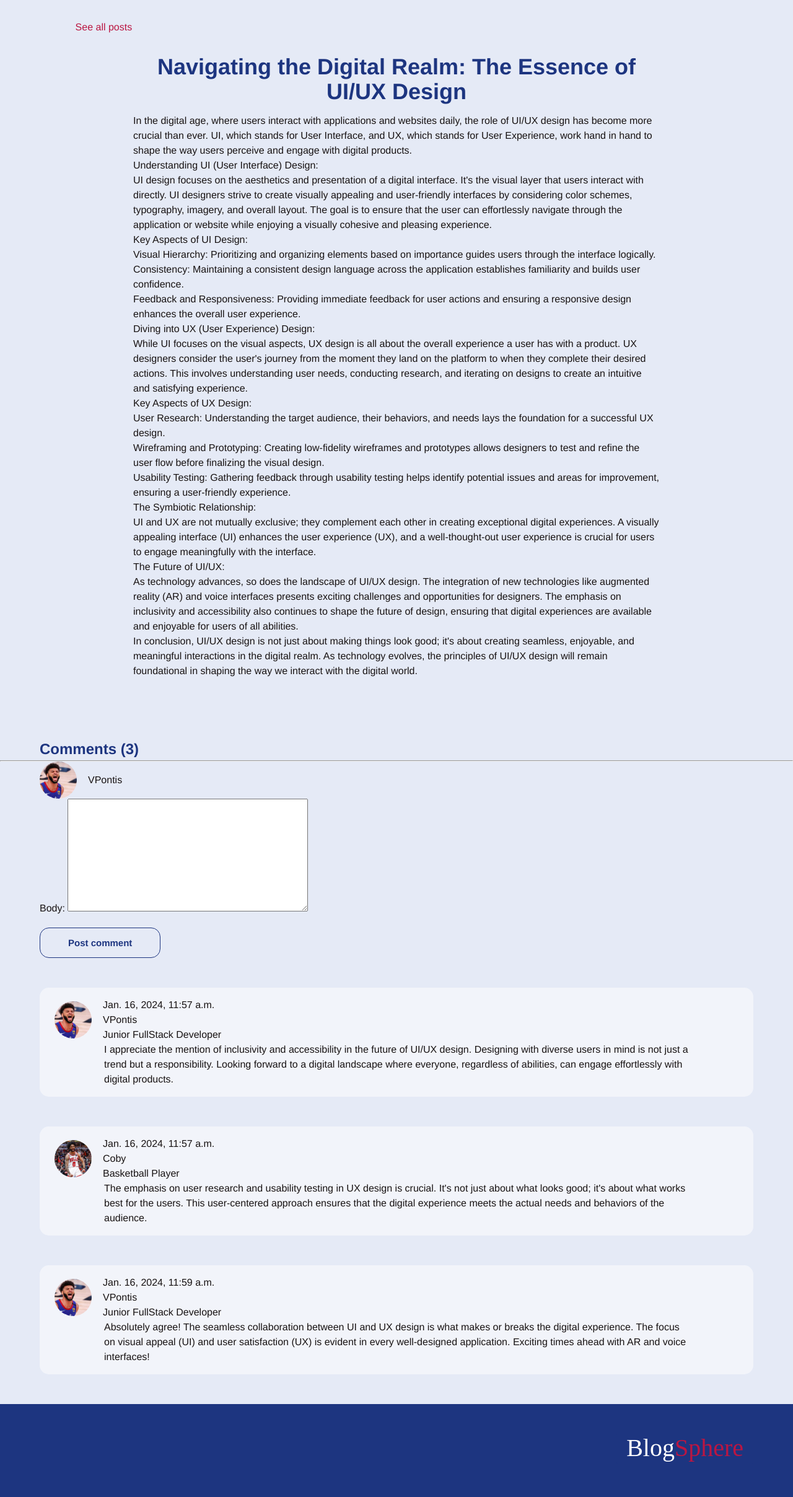
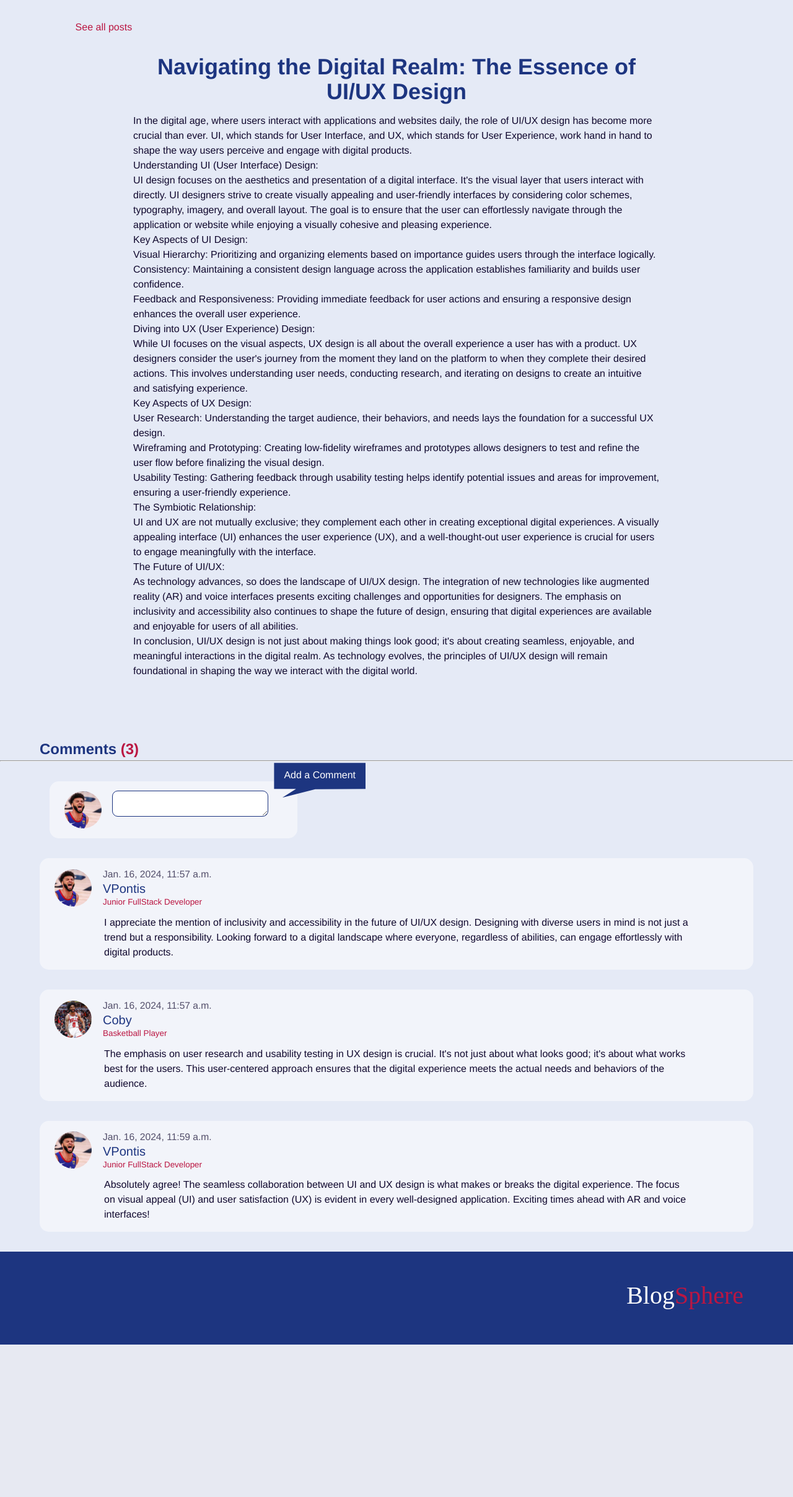
Before and after one commit to VPontis15/BlogSphere, a Django app: a page that uses blog/templates/blog/post.html in a window 1280 px wide. Shown: the part 92-2508 px from the top of the page at 62% size. After the commit the page ends 2262 px from the top, so only its background shows below. Run offline with Django 5.2, Linux system fonts and the light colour scheme; a user stored in the database is signed in; data comes from the database, SQL or seed files in the repository; both versions use the stored data as it was after the commit.

Commit message:
style the comment section and individual comments

```diff
--- a/accounts/forms.py
+++ b/accounts/forms.py
@@ -12,7 +12,7 @@ class  UserForm(forms.ModelForm):
     last_name = forms.CharField(max_length=100, required=False)
     class Meta:
         model = Profile
-        exclude = ["following", "followers", 'user']
+        exclude = ["following", "followers", 'user','comments']
 
 
     def __init__(self, *args, **kwargs):
--- a/accounts/models.py
+++ b/accounts/models.py
@@ -53,8 +53,7 @@ def create_profile(sender, instance, created, **kwargs):
      if created:
         user_profile = Profile(user=instance)
         user_profile.save()
-        user_comments = Comment.objects.filter(user=instance)
-        user_profile.comments.set(user_comments)
+
         # user_profile.followers.set([instance.profile.id])
 
 post_save.connect(create_profile, sender=User)
--- a/blog/templates/blog/components/comment.html
+++ b/blog/templates/blog/components/comment.html
@@ -3,17 +3,33 @@
 <div class="comment ">
     <header class="comment-header">
     {% comment %} if no profile-picture {% endcomment %}
+      {% if comment.user ==  request.user %}
+
+      <a href="{% url 'editProfile' %}?tab=informations">
     {% if not comment.user.profile.profile_pic %}
   <img class="no-picture" src="{% static 'images/no-profile-picture.svg' %}" alt="">
   {% else %}
         <img class="profile-picture" src="{{comment.user.profile.profile_pic.url}}" alt="">
 
   {% endif %}
+</a>
+
+{% else %}
+
+<a href="{% url 'user-profile'  username=comment.user  tab='informations' %}">
+  {% if not comment.user.profile.profile_pic %}
+<img class="no-picture comment-picture" src="{% static 'images/no-profile-picture.svg' %}" alt="">
+{% else %}
+      <img class="profile-picture" src="{{comment.user.profile.profile_pic.url}}" alt="">
+
+{% endif %}
+</a>
+  {% endif %}
   <div class="comment_user-details">
-    <span>{{comment.timestamp}}</span>
+    <span class="comment_user-details-posted_at">{{comment.timestamp}}</span>
     <span class="comment_user-details-username">{{comment.user}}</span>
     {% if comment.user.profile.job %}
-    <span class="comment_user-details-posted_at">{{comment.user.profile.job}}</span>
+    <span class="comment_user-details-job " >{{comment.user.profile.job}}</span>
     {% endif %}
   </div>
 </header>
--- a/blog/templates/blog/components/commentForm.html
+++ b/blog/templates/blog/components/commentForm.html
@@ -1,7 +1,8 @@
 {% load static %}
 
 
-<div class="comment-form container">
+<div class="comment-form ">
+  <span class="add-comment">Add a Comment</span>
     <header class="comment-header">
     {% comment %} if no profile-picture {% endcomment %}
     {% if not user.profile.profile_pic %}
@@ -10,17 +11,19 @@
         <img class="profile-picture" src="{{user.profile.profile_pic.url}}" alt="">
 
   {% endif %}
-  <div class="comment_user-details">
-    <span class="comment_user-details-username">{{user}}</span>
 
-  </div>
-</header>
+
   <form action="{% url 'post' slug=post.slug %}" method="POST">
     {% csrf_token %}
-    {{form.as_p}}
+    {% for field in form %}
+    <fieldset class="comment-textarea ">
+      {{field}}
+    </fieldset>
+
+    {% endfor %}
     <div class="row">
-    <button class="cancel-btn" type="submit">Post comment</button></div>
-  </form>
+    <button class="cancel-btn comment-btn hidden" type="submit">Add a comment</button></div>
+  </form></header>
 
 
 
--- a/blog/templates/blog/post.html
+++ b/blog/templates/blog/post.html
@@ -15,7 +15,7 @@
     </article></div>
 
 
-    <h2 class="comments-heading">Comments ({{post.comments.count}})</h2>{% endblock content %}
+    <h2 class="comments-heading">Comments <span class="count">({{post.comments.count}})</span></h2>{% endblock content %}
     {% block comments %}
     <hr>
     {% if request.user.is_authenticated %}
--- a/static/article.css
+++ b/static/article.css
@@ -154,7 +154,7 @@ img.edit  {
     object-position: center;
 }
 
-.author img:focus-visible, .author img:hover {
+.author img:focus-visible, .author img:hover, .no-picture:focus, .no-picture:hover {
     outline: 2px solid var(--accent-clr);
 }
 
@@ -166,6 +166,10 @@ img.edit  {
 
 }
 
+.no-picture {
+    max-width: 300px;
+
+}
 
 .title-container{
     border-top-right-radius: 15px;
--- a/static/global.css
+++ b/static/global.css
@@ -14,7 +14,7 @@
         --error-text-clr: rgb(231, 48, 16);
         --error-bg-clr: rgba(255, 187, 175, 0.012);
         --nav-text-clr: #fff;
-        --main-text-clr: #181313;
+        --main-text-clr: #10082e;
         --fs-800: 2.5rem;
         --fs-750: 2.25rem;
         --fs-700: 2rem;
@@ -326,3 +326,9 @@
   font-size: 1.25rem;
   color: var(--accent-clr);
 }
+
+
+
+.count {
+    color:var(--accent-clr);
+}
--- a/static/header.css
+++ b/static/header.css
@@ -68,6 +68,10 @@ header .profile-picture, .no-picture{
     border: none;
     object-fit: cover;
     object-position: center;
+}
+
+header .no-picture.header-picture {
+  width: 60px;
 }
 
 .profile-picture:hover, .profile-picture:focus-visible {
--- a/static/js/global.js
+++ b/static/js/global.js
@@ -9,7 +9,8 @@ const profilePic = document.getElementById('profile-pic')
 const profileList = document.querySelector('.profile-links-nav');
 const dialogDeletePost = document.querySelectorAll('.delete-dialog');
 const closeDeleteModal = document.querySelectorAll('.cancel-delete-post')
-
+const textAreaComment = document.querySelector('.comment-textarea')
+const commentBtn = document.querySelector('.comment-btn')
 
 closeDeleteModal.forEach((btn, index) =>{
   btn.style.color = 'purple'
@@ -60,3 +61,11 @@ currentDialogBtn.addEventListener('click', ()=>{
 })
 
 })
+
+
+textAreaComment.addEventListener('focus', ()=>{
+  commentBtn.classList.remove('hidden')
+ commentBtn.classList.add('fadeIn')
+
+
+},true)
--- a/static/myProfile.css
+++ b/static/myProfile.css
@@ -103,6 +103,11 @@ p.about {
     object-position: center;
     margin-bottom: 1em;
 
+}
+
+.user-profile.user-image-container.no-picture {
+    width:100% !important;
+    max-width: 300px;
 }
 
 
--- a/static/otherUserProfile.css
+++ b/static/otherUserProfile.css
@@ -117,7 +117,7 @@ fieldset legend {
 
 
 .no-picture {
-    max-width: 300px;
+    max-width: 300px !important;
     border-radius: 50%;
     object-fit: cover;
     object-position: center;
--- a/static/post.css
+++ b/static/post.css
@@ -16,7 +16,7 @@ article {
 
 
 .comments {
-    min-height: 450px;
+   min-height: 450px;
 
 }
 
@@ -29,23 +29,66 @@ hr{
     color: rgba(30, 48, 113, 0.263)
 }
 
-.comment {
+.comment, .comment-form {
     background-color: #ffffff81;
     padding-block: 1em;
     padding-inline: 1.5em;
-    margin-block: 3em;
+    margin-block: 2em;
     border-radius: 15px;
+}
+
+.comment {
+    display: grid;
+    gap:.75em;
+}
+
+.comment .comment-header .comment-picture {
+    width:75px !important;
 }
 
 .comment-header {
     display: flex;
     align-items: center;
     gap: 1.125em;
+
+}
+.comment-form header.comment-header {
+    display: flex;
+    align-items: start;
+    gap: 1.125em;
+}
+
+.comment-form {
+    width:400px;
+    max-width: 900px;
+    margin-right: auto;
+    margin-left: 5em;
+    transition: width .5s ease-in;
+
+    position: relative;
+}
+
+ .comment-form:focus-within {
+    width: 900px;
 }
 
 .comment_user-details {
     display: grid;
     grid-auto-flow: row;
+    line-height: 1.3;
+}
+
+.comment_user-details-posted_at {
+    font-size: var(--fs-450);
+    color: #10082eb3;
+}
+.comment_user-details-username {
+    font-size: var(--fs-550);
+    color: var(--main-clr);
+}
+.comment_user-details-job {
+    font-size: var(--fs-300);
+    color: var(--accent-clr);
 }
 
 
@@ -53,24 +96,104 @@ hr{
     padding-inline: 5em;
 }
 
-.comment form {
-    padding-inline: 5em;
-    margin-inline: auto;
+.comment-form form {
+    align-items: start;
+
 }
 
-.comment-textarea{
+fieldset {
+    border:none;
+    display: flex;
+}
+
+.comment-textarea > textarea{
     resize:vertical;
     width:100%;
     max-width: 100%;
     min-height: 40px;
+    height:40px;
     padding-block: .75rem;
     padding-left: 1em;
-    border-radius: 15px;
+    border-radius: 8px;
     border:none;
     outline: 1px solid var(--main-clr);
+    width: 250px;
+    transition: width .5s ease-in;
 }
 
 
-.comment .cancel-btn {
+
+.comment-textarea > textarea:focus-visible {
+    width: 700px;
+    outline: 1px solid var(--accent-clr);
+}
+
+
+
+.comment-btn {
+
+   backface-visibility: hidden !important;
+
+}
+
+.add-comment {
+    font-size: var(--fs-500);
+    background-color: var(--main-clr);
+    color: #fff;
+    padding:.5em 1em 1.5em 1em;
+    position: absolute;
+    top:-30px;
+    z-index: 10;
+    right: -110px;
+    clip-path: polygon(0% 0%, 100% 0%, 100% 75%, 45% 76%, 9% 100%, 24% 75%, 0% 75%);
+}
+
+.comment-form .cancel-btn {
     margin-left: auto;
 }
+
+
+.fadeIn {
+
+    animation: buttonFromRight .5s ease-in-out ;
+    backface-visibility: hidden !important;
+}
+
+.fadeOut {
+    animation: fadeOut 1s ease-in-out ;
+    backface-visibility: hidden !important;
+}
+
+.no-picture:focus-visible {
+    outline: 2px solid var(--accent-clr) !important;
+}
+
+
+@keyframes buttonFromRight {
+    0% {
+        opacity: 0;
+
+
+
+    }
+
+    100% {
+        opacity: 1;
+
+    }
+
+}
+@keyframes fadeOut {
+    0% {
+        opacity: 1;
+
+
+
+    }
+
+    100% {
+        opacity: 0;
+
+    }
+
+}
--- a/static/posts.css
+++ b/static/posts.css
@@ -60,9 +60,7 @@
     margin-top: 0;
 }
 
-.search-container {
 
-}
 .search-container h1 {
     margin-top: .3em;
 }
--- a/templates/components/article.html
+++ b/templates/components/article.html
@@ -67,9 +67,6 @@
             </p>
         </a>
             <div class="row">
-                {% comment %} <div>
-                    <span class="date">{{ post.created_at|date:"d/m/y" }}</span>
-                </div> {% endcomment %}
                 <ul class="tags">
                     {% for tag in post.tags.all %}
                         <li><a href="{% url 'posts'%}?tag={{tag}}" class="tag"> {{tag}}</a></li>
--- a/templates/components/header.html
+++ b/templates/components/header.html
@@ -20,10 +20,10 @@
        {% if request.user.profile %}
        <button id="profile-pic" >
         {% if request.user.profile.profile_pic %}
-        <img class="profile-picture" src="{{ request.user.profile.profile_pic.url }}" alt="Profile Picture">
+        <img class="profile-picture header-picture" src="{{ request.user.profile.profile_pic.url }}" alt="Profile Picture">
      {% endif %}
      {% if  not request.user.profile.profile_pic  %}
-     <img class="no-picture" src="{% static 'images/no-profile-picture.svg' %}" alt="">
+     <img class="no-picture header-picture" src="{% static 'images/no-profile-picture.svg' %}" alt="">
     {% endif %}
 
     </button>{% endif %}
```
Also changed, not shown: accounts/templates/account/components/myProfile/form.html (+11 -0 lines), accounts/templates/account/myProfile.html (+14 -0 lines), accounts/views.py (+3 -6 lines), db.sqlite3, profile_pics/jamal_FCMKR8T.jpg (added).
